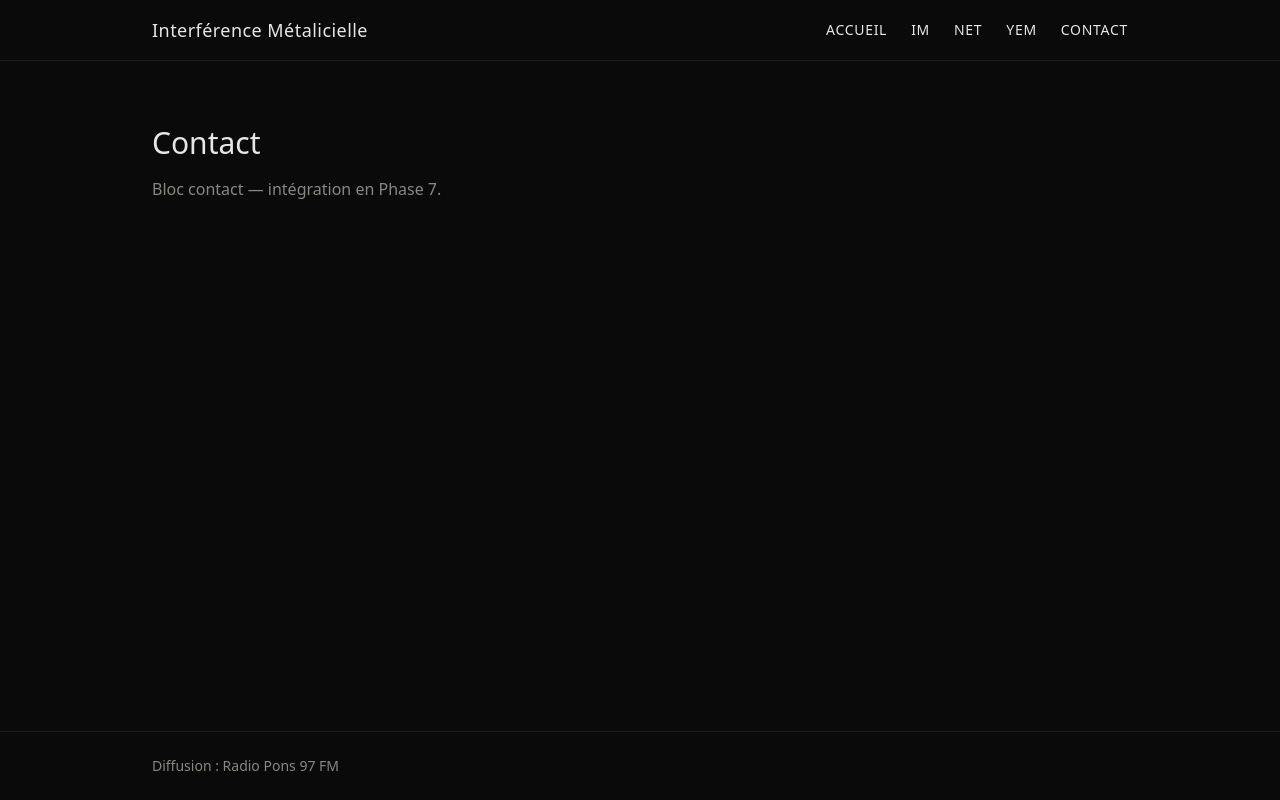
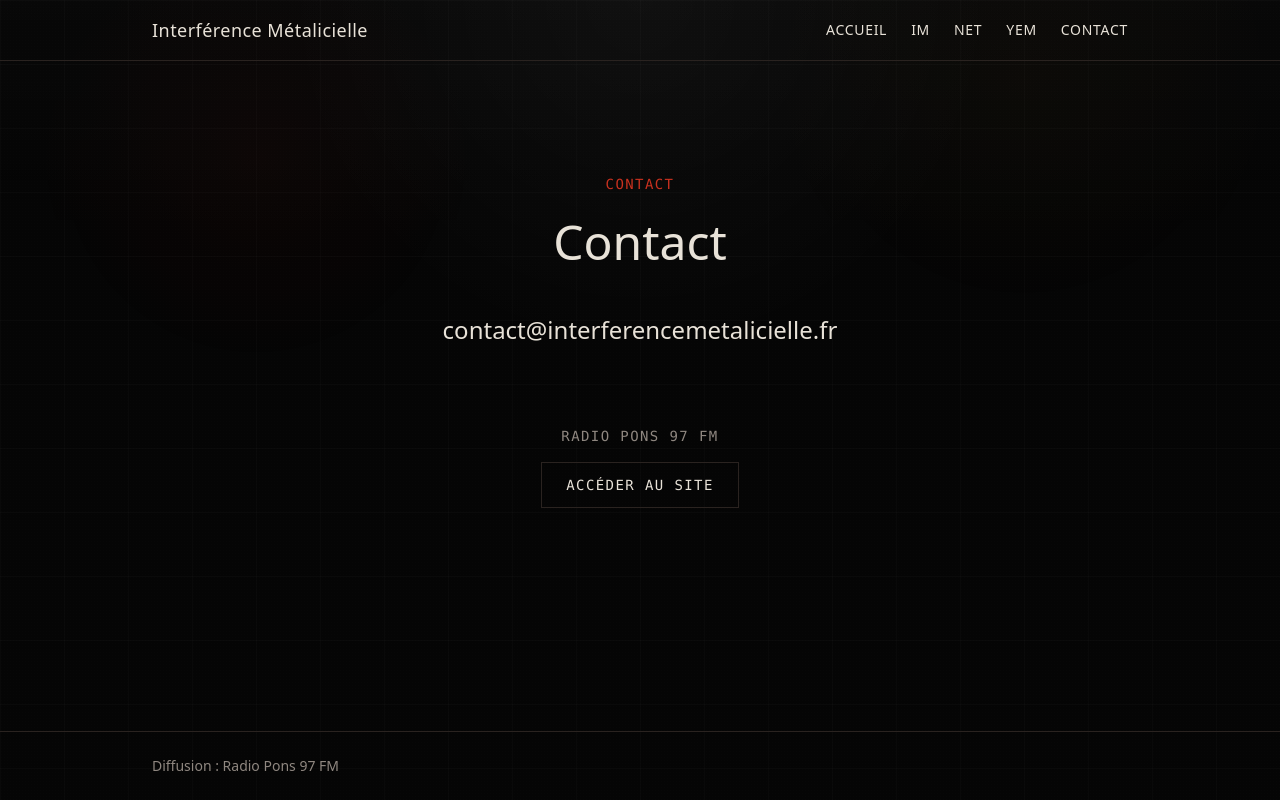
Before and after one commit to o0VicariouS0o/interference-metalicielle, a Next.js app: page /contact in a window 1280 px wide. Built offline with nearby package versions, Linux system fonts and the light colour scheme.

Commit message:
Restore accueil and start global visual atmosphere

```diff
--- a/app/(public)/contact/page.tsx
+++ b/app/(public)/contact/page.tsx
@@ -1,8 +1,35 @@
 export default function ContactPage() {
   return (
-    <section className="mx-auto max-w-(--breakpoint-desktop) px-6 py-16">
-      <h1 className="font-display text-3xl">Contact</h1>
-      <p className="mt-4 text-muted">Bloc contact — intégration en Phase 7.</p>
+    <section className="mx-auto flex min-h-[70vh] max-w-[900px] flex-col items-center justify-center px-6 py-16 text-center">
+      <p className="font-mono text-sm uppercase tracking-widest text-transmission">
+        Contact
+      </p>
+
+      <h1 className="mt-6 font-display text-5xl">
+        Contact
+      </h1>
+
+      <a
+        href="mailto:contact@interferencemetalicielle.fr"
+        className="mt-12 text-2xl hover:text-transmission"
+      >
+        contact@interferencemetalicielle.fr
+      </a>
+
+      <div className="mt-20">
+        <p className="font-mono text-sm uppercase tracking-widest text-muted">
+          Radio Pons 97 FM
+        </p>
+
+        <a
+          href="https://radiopons.fr"
+          target="_blank"
+          rel="noreferrer"
+          className="mt-4 inline-flex border border-border px-6 py-3 font-mono text-sm uppercase tracking-widest hover:border-transmission hover:text-transmission"
+        >
+          Accéder au site
+        </a>
+      </div>
     </section>
   );
 }
--- a/app/(public)/page.tsx
+++ b/app/(public)/page.tsx
@@ -1,84 +1,311 @@
-import { NetClient } from '@/components/net/net-client';
 import { supabase } from '@/lib/supabase';
 
-type Artiste = { id: number; nom: string; pays_id: number | null };
-type Album = { id: number; titre: string; artiste_id: number | null };
-type Morceau = {
-  id: number;
+type FeaturedResult = {
+  emission_id: string;
+  source: string;
+};
+
+type Emission = {
+  id: string;
   titre: string;
-  artiste_id: number | null;
-  album_id: number | null;
-  emission_id: string;
+  description_courte: string | null;
+  duree: string | null;
 };
-type Emission = { id: string; titre: string; date_diffusion: string; duree: string | null };
-type Pays = { id: number; nom: string };
 
-export default async function NetPage() {
-  const { data: artistesData, count: artistesCount } = await supabase
+type YemEmission = {
+  id: string;
+  titre: string;
+  yem_type: string | null;
+  yem_observation: string | null;
+};
+
+function imagePathForEmission(id: string): string | null {
+  const match = id.match(/^IM-(\d{3})$/);
+
+  if (match) {
+    return `/visuels/emissions/avec-titres/Episode ${match[1]}.jpg`;
+  }
+
+  if (id === 'IM-HS001') {
+    return '/visuels/emissions/avec-titres/Episode HS001.jpg';
+  }
+
+  return null;
+}
+
+function formatSource(source: string): string {
+  return source === 'manual' ? 'Sélection éditoriale' : 'Rotation automatique';
+}
+
+export default async function AccueilPage() {
+  const { data: featuredData, error: featuredError } = await supabase.rpc(
+    'get_home_featured_emission',
+  );
+
+  const { data: recentEmissionsData } = await supabase
+    .from('emissions')
+    .select('id, titre, description_courte, duree')
+    .order('date_diffusion', { ascending: false })
+    .limit(4);
+
+  const { count: emissionsCount } = await supabase
+    .from('emissions')
+    .select('*', { count: 'exact', head: true });
+
+  const { count: artistesCount } = await supabase
     .from('artistes')
-    .select('id, nom, pays_id', { count: 'exact' });
+    .select('*', { count: 'exact', head: true });
 
-  const { data: albumsData, count: albumsCount } = await supabase
+  const { count: albumsCount } = await supabase
     .from('albums')
-    .select('id, titre, artiste_id', { count: 'exact' });
+    .select('*', { count: 'exact', head: true });
 
-  const { data: morceauxData, count: morceauxCount } = await supabase
+  const { count: morceauxCount } = await supabase
     .from('morceaux')
-    .select('id, titre, artiste_id, album_id, emission_id', { count: 'exact' });
+    .select('*', { count: 'exact', head: true });
 
-  const { data: emissionsData, count: emissionsCount } = await supabase
+  const { data: yemData } = await supabase
     .from('emissions')
-    .select('id, titre, date_diffusion, duree', { count: 'exact' })
-    .order('date_diffusion', { ascending: false });
+    .select('id, titre, yem_type, yem_observation')
+    .not('yem_observation', 'is', null)
+    .order('date_diffusion', { ascending: false })
+    .limit(1)
+    .maybeSingle();
 
-  const { data: paysData } = await supabase.from('pays').select('id, nom');
+  if (featuredError || !featuredData?.length) {
+    return (
+      <section className="mx-auto max-w-(--breakpoint-desktop) px-6 py-16">
+        <h1 className="font-display text-3xl">Interférence Métalicielle</h1>
 
-  const artistes = (artistesData ?? []) as Artiste[];
-  const albums = (albumsData ?? []) as Album[];
-  const morceaux = (morceauxData ?? []) as Morceau[];
-  const emissions = (emissionsData ?? []) as Emission[];
-  const pays = (paysData ?? []) as Pays[];
+        <p className="mt-6 text-transmission">
+          Impossible de déterminer l'émission mise en avant.
+        </p>
+      </section>
+    );
+  }
 
-  const territoiresCount = new Set(
-    artistes
-      .map((artiste) => artiste.pays_id)
-      .filter((id): id is number => id !== null),
-  ).size;
+  const featured = featuredData[0] as FeaturedResult;
+
+  const { data: emissionData } = await supabase
+    .from('emissions')
+    .select('id, titre, description_courte, duree')
+    .eq('id', featured.emission_id)
+    .single();
+
+  const emission = emissionData as Emission | null;
+  const recentEmissions = (recentEmissionsData ?? []) as Emission[];
+  const yem = yemData as YemEmission | null;
+
+  if (!emission) {
+    return (
+      <section className="mx-auto max-w-(--breakpoint-desktop) px-6 py-16">
+        <h1 className="font-display text-3xl">Interférence Métalicielle</h1>
+
+        <p className="mt-6 text-transmission">
+          Émission mise en avant introuvable.
+        </p>
+      </section>
+    );
+  }
+
+  const visuel = imagePathForEmission(emission.id);
 
   return (
     <section className="mx-auto max-w-(--breakpoint-desktop) px-6 py-16">
       <header>
         <p className="font-mono text-sm uppercase tracking-widest text-transmission">
-          NET
+          Mémoire active du réseau
         </p>
 
         <h1 className="mt-3 font-display text-5xl">
-          Cartographie documentaire du réseau
+          Interférence Métalicielle
         </h1>
-
-        <p className="mt-6 max-w-2xl leading-7 text-muted">
-          Explorer les relations présentes dans les transmissions.
-        </p>
       </header>
 
-      <NetClient
-        artistes={artistes}
-        albums={albums}
-        morceaux={morceaux}
-        emissions={emissions}
-        pays={pays}
-        stats={{
-          emissions: emissionsCount ?? emissions.length,
-          artistes: artistesCount ?? artistes.length,
-          albums: albumsCount ?? albums.length,
-          morceaux: morceauxCount ?? morceaux.length,
-          territoires: territoiresCount,
-        }}
-      />
+      <section className="mt-10 border border-border p-6">
+        <div className="grid gap-8 desktop:grid-cols-[480px_1fr]">
+          <div>
+            {visuel ? (
+              <img
+                src={visuel}
+                alt={emission.titre}
+                className="w-full border border-border"
+              />
+            ) : null}
+          </div>
+
+          <div className="flex flex-col justify-center">
+            <p className="font-mono text-sm uppercase tracking-widest text-transmission">
+              Émission à la une — {emission.id}
+            </p>
+
+            <h2 className="mt-3 font-display text-5xl">{emission.titre}</h2>
+
+            {emission.description_courte ? (
+              <p className="mt-6 max-w-2xl leading-8 text-muted">
+                {emission.description_courte}
+              </p>
+            ) : null}
+
+            <div className="mt-8 flex items-center gap-8">
+              <div>
+                <p className="font-mono text-xs uppercase tracking-widest text-muted">
+                  Durée
+                </p>
+
+                <p className="mt-2 font-mono">{emission.duree ?? '—'}</p>
+              </div>
+
+              <div>
+                <p className="font-mono text-xs uppercase tracking-widest text-muted">
+                  Mise en avant
+                </p>
+
+                <p className="mt-2 font-mono">{formatSource(featured.source)}</p>
+              </div>
+            </div>
+
+            <a
+              href="/im"
+              className="mt-10 inline-flex w-fit border border-transmission px-6 py-3 font-mono text-sm uppercase tracking-widest text-transmission hover:bg-transmission hover:text-black"
+            >
+              Accéder à IM
+            </a>
+          </div>
+        </div>
+      </section>
+
+      <section className="mt-12 grid gap-6 desktop:grid-cols-[1.2fr_0.8fr]">
+        <div className="border border-border p-6">
+          <div className="flex items-end justify-between gap-6">
+            <div>
+              <p className="font-mono text-sm uppercase tracking-widest text-muted">
+                IM
+              </p>
+              <h2 className="mt-2 font-display text-3xl">
+                Dernières transmissions
+              </h2>
+            </div>
+
+            <a
+              href="/im"
+              className="font-mono text-xs uppercase tracking-widest text-transmission hover:underline"
+            >
+              Catalogue complet
+            </a>
+          </div>
+
+          <div className="mt-6 grid gap-4 tablet:grid-cols-2">
+            {recentEmissions.map((recent) => {
+              const recentVisuel = imagePathForEmission(recent.id);
+
+              return (
+                <article key={recent.id} className="border border-border p-4">
+                  {recentVisuel ? (
+                    <img
+                      src={recentVisuel}
+                      alt={recent.titre}
+                      className="aspect-square w-full border border-border object-cover"
+                    />
+                  ) : null}
+
+                  <p className="mt-4 font-mono text-xs uppercase tracking-widest text-muted">
+                    {recent.id}
+                  </p>
+
+                  <h3 className="mt-2 font-display text-xl">{recent.titre}</h3>
+
+                  {recent.duree ? (
+                    <p className="mt-2 font-mono text-sm text-muted">
+                      {recent.duree}
+                    </p>
+                  ) : null}
+                </article>
+              );
+            })}
+          </div>
+        </div>
+
+        <div className="space-y-6">
+          <section className="border border-border p-6">
+            <p className="font-mono text-sm uppercase tracking-widest text-muted">
+              NET
+            </p>
+
+            <h2 className="mt-2 font-display text-3xl">Réseau documentaire</h2>
+
+            <div className="mt-6 grid grid-cols-2 gap-4">
+              <div>
+                <p className="font-display text-3xl">{emissionsCount ?? '—'}</p>
+                <p className="mt-1 font-mono text-xs uppercase tracking-widest text-muted">
+                  émissions
+                </p>
+              </div>
+
+              <div>
+                <p className="font-display text-3xl">{artistesCount ?? '—'}</p>
+                <p className="mt-1 font-mono text-xs uppercase tracking-widest text-muted">
+                  artistes
+                </p>
+              </div>
+
+              <div>
+                <p className="font-display text-3xl">{albumsCount ?? '—'}</p>
+                <p className="mt-1 font-mono text-xs uppercase tracking-widest text-muted">
+                  albums
+                </p>
+              </div>
+
+              <div>
+                <p className="font-display text-3xl">{morceauxCount ?? '—'}</p>
+                <p className="mt-1 font-mono text-xs uppercase tracking-widest text-muted">
+                  morceaux
+                </p>
+              </div>
+            </div>
+
+            <a
+              href="/net"
+              className="mt-8 inline-flex border border-border px-4 py-2 font-mono text-xs uppercase tracking-widest text-muted hover:border-transmission hover:text-transmission"
+            >
+              Explorer NET
+            </a>
+          </section>
+
+          <section className="border border-border p-6">
+            <p className="font-mono text-sm uppercase tracking-widest text-muted">
+              YEM
+            </p>
+
+            <h2 className="mt-2 font-display text-3xl">Mémoire observée</h2>
+
+            {yem ? (
+              <>
+                <p className="mt-4 font-mono text-xs uppercase tracking-widest text-transmission">
+                  {yem.id} — {yem.yem_type ?? 'Observation'}
+                </p>
+
+                <blockquote className="mt-4 leading-7 text-muted">
+                  {yem.yem_observation}
+                </blockquote>
+              </>
+            ) : (
+              <p className="mt-4 text-muted">Aucune observation disponible.</p>
+            )}
+
+            <a
+              href="/yem"
+              className="mt-8 inline-flex border border-transmission px-4 py-2 font-mono text-xs uppercase tracking-widest text-transmission hover:bg-transmission hover:text-black"
+            >
+              Accéder à la mémoire
+            </a>
+          </section>
+        </div>
+      </section>
 
       <footer className="mt-12 border-t border-border pt-6">
         <p className="text-sm text-muted">
-          Interférence Métalicielle — NET — cartographie documentaire du réseau.
+          Interférence Métalicielle — en lien avec Radio Pons 97 FM.
         </p>
       </footer>
     </section>
--- a/app/globals.css
+++ b/app/globals.css
@@ -1,10 +1,10 @@
 @import 'tailwindcss';
 
 @theme {
-  --color-bg: #0a0a0b;
-  --color-text: #e8e6e3;
-  --color-muted: #8a8680;
-  --color-border: #1f1d1c;
+  --color-bg: #050505;
+  --color-text: #e8e2d8;
+  --color-muted: #8f8780;
+  --color-border: #2a2320;
 
   --color-transmission: #c8311f;
   --color-archive: #c89438;
@@ -23,13 +23,70 @@
 }
 
 @layer base {
-  html,
+  html {
+    background:
+      radial-gradient(circle at 18% 12%, rgba(200, 49, 31, 0.08), transparent 28%),
+      radial-gradient(circle at 82% 4%, rgba(200, 148, 56, 0.05), transparent 26%),
+      #050505;
+  }
+
   body {
-    background-color: var(--color-bg);
+    min-height: 100vh;
+    background:
+      linear-gradient(rgba(255, 255, 255, 0.018) 1px, transparent 1px),
+      linear-gradient(90deg, rgba(255, 255, 255, 0.014) 1px, transparent 1px),
+      radial-gradient(circle at 50% 0%, rgba(255, 255, 255, 0.035), transparent 35%),
+      var(--color-bg);
+    background-size:
+      64px 64px,
+      64px 64px,
+      auto,
+      auto;
     color: var(--color-text);
     font-family: var(--font-body);
     -webkit-font-smoothing: antialiased;
     -moz-osx-font-smoothing: grayscale;
+  }
+
+  body::before {
+    content: '';
+    pointer-events: none;
+    position: fixed;
+    inset: 0;
+    z-index: 0;
+    background:
+      radial-gradient(circle at 20% 20%, rgba(200, 49, 31, 0.05), transparent 18%),
+      radial-gradient(circle at 80% 10%, rgba(200, 148, 56, 0.04), transparent 20%),
+      linear-gradient(to bottom, rgba(255, 255, 255, 0.025), transparent 240px);
+    opacity: 0.75;
+  }
+
+  body::after {
+    content: '';
+    pointer-events: none;
+    position: fixed;
+    inset: 0;
+    z-index: 0;
+    background-image: radial-gradient(rgba(255, 255, 255, 0.08) 0.5px, transparent 0.5px);
+    background-size: 3px 3px;
+    opacity: 0.08;
+    mix-blend-mode: screen;
+  }
+
+  main,
+  header,
+  footer {
+    position: relative;
+    z-index: 1;
+  }
+
+  ::selection {
+    background-color: rgba(200, 49, 31, 0.35);
+    color: var(--color-text);
+  }
+
+  a {
+    text-underline-offset: 4px;
   }
 
   *:focus-visible {
```
